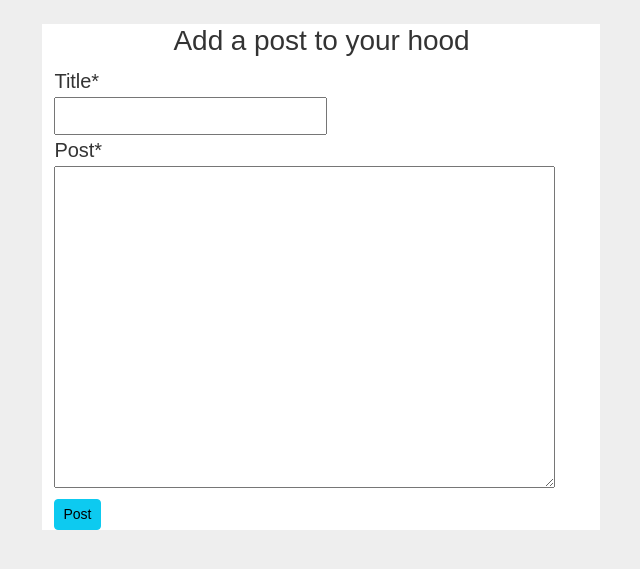
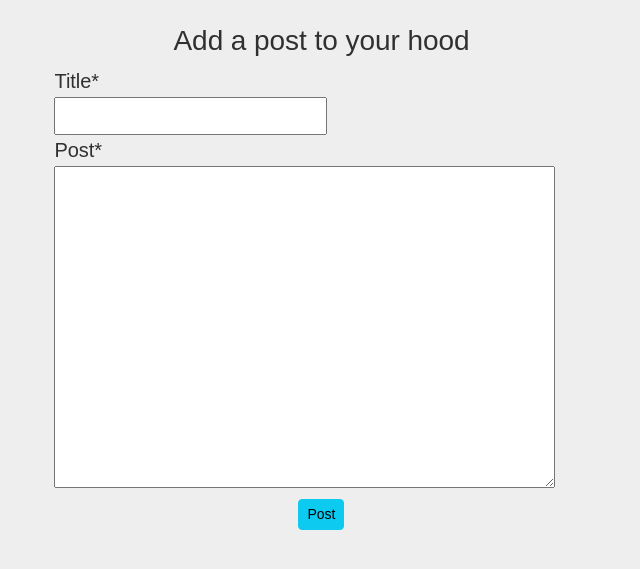
Before and after one commit to IanoSang/HoodScreen, a Django app: template app/templates/hood/post.html in a window 1280 px wide. Shown: the part 88-657 px from the top of the page, without its empty margins (179-819 px from the left). Run offline with Django 4.2, Linux system fonts and the light colour scheme; the template is opened without the code that fills it: values that come from a table or form of the project are taken from there, others are empty; some libraries are stand-ins or nearby versions; some web fonts are replaced.

Commit message:
feat: post: styles the page

```diff
--- a/app/templates/hood/post.html
+++ b/app/templates/hood/post.html
@@ -4,12 +4,15 @@
 <div class="container">
     <div class="row">
         <div class="col-md-2"></div>
-        <div class="col-md-8 bg-white poster">
+        <div class="col-md-8 poster">
             <h3 class="text-center tt ">Add a post to your hood</h3>
             <form action="" method="post" novalidate>
                 {% csrf_token %}
                 {{ form|crispy }}
-                <button type="submit" class="btn btn-sm btn-info "> Post</button>
+                <div class="text-center">
+                    <button type="submit" class="btn btn-sm btn-info "> Post</button>
+                </div>
+
             </form>
         </div>
         <div class="col-md-2"></div>
```
